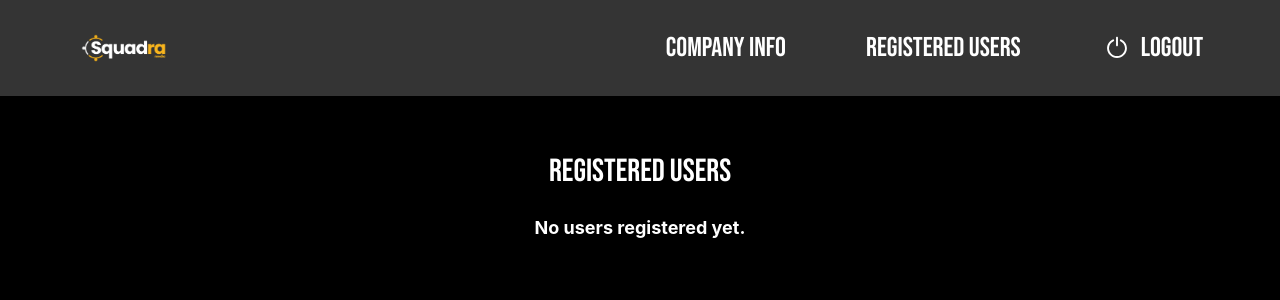
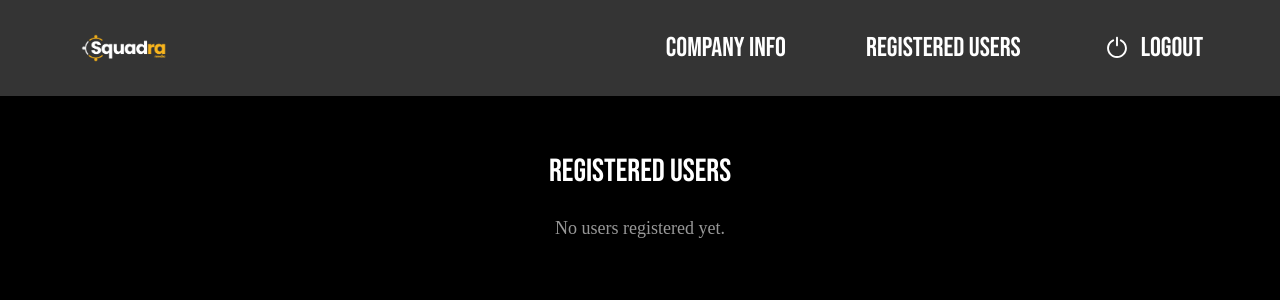
Before and after one commit to Uttam25/Frontend-test-Assignment, a React (Vite) app: page /userdetails in a window 1280 px wide. Shown: the top 300 px of the page. Built offline with nearby package versions, Linux system fonts and the light colour scheme.

Commit message:
minor changes

```diff
--- a/src/components/RegisteredUsers.tsx
+++ b/src/components/RegisteredUsers.tsx
@@ -35,13 +35,13 @@ const RegisteredUsers: React.FC = () => {
         <Header />
       </div>
 
-      <div className="mt-[10%]">
-        <h2 className="text-[2rem] mt-8 font-BebasNune text-center text-white font-bold">
+      <div className="mt-[10%] w-[100vw]">
+        <h2 className="text-[2rem] text-center mt-8 font-BebasNune text-center text-white font-bold">
           Registered Users
         </h2>
 
         {users.length === 0 ? (
-          <p className="text-[18px] mt-8 text-white font-bold">
+          <p className="text-[18px] font-PoppinsBoldItalic text-center mt-8 text-[#989898]">
             No users registered yet.
           </p>
         ) : (
```
